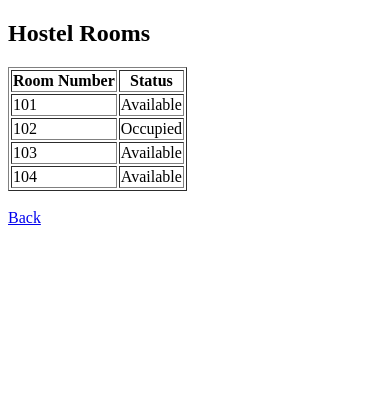
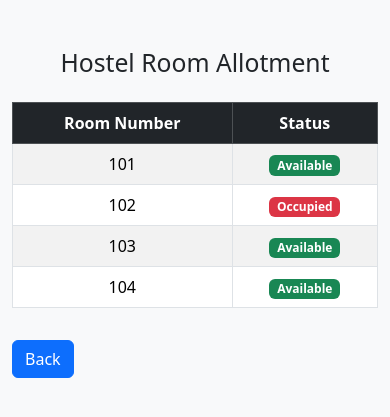
Before and after one commit to Bilal1Ahmad/HOSTEL-ROOM-ALLOTMENT, a Flask app: page /rooms in a window 390 px wide. Shown: the top 417 px of the page. Run offline with Flask 3, Linux system fonts and the light colour scheme; data comes from the database, SQL or seed files in the repository; both versions use the stored data as it was after the commit.

Commit message:
Day 3: Improve frontend with responsive Bootstrap UI

```diff
--- a/app.py
+++ b/app.py
@@ -1,14 +1,7 @@
 from flask import Flask, render_template
+import sqlite3
 
 app = Flask(__name__)
-
-# Sample room data
-rooms = [
-    {"number": 101, "status": "Available"},
-    {"number": 102, "status": "Occupied"},
-    {"number": 103, "status": "Available"},
-    {"number": 104, "status": "Available"}
-]
 
 @app.route("/")
 def home():
@@ -16,6 +9,15 @@ def home():
 
 @app.route("/rooms")
 def show_rooms():
+
+    conn = sqlite3.connect("hostel.db")
+    cursor = conn.cursor()
+
+    cursor.execute("SELECT * FROM rooms")
+    rooms = cursor.fetchall()
+
+    conn.close()
+
     return render_template("rooms.html", rooms=rooms)
 
 if __name__ == "__main__":
--- a/templates/rooms.html
+++ b/templates/rooms.html
@@ -1,34 +1,71 @@
 <!DOCTYPE html>
-<html>
+<html lang="en">
+
 <head>
+<meta charset="UTF-8">
+<meta name="viewport" content="width=device-width, initial-scale=1.0">
+
 <title>Hostel Rooms</title>
+
+<link href="https://cdn.jsdelivr.net/npm/bootstrap@5.3.2/dist/css/bootstrap.min.css" rel="stylesheet">
+
 </head>
 
-<body>
+<body class="bg-light">
 
-<h2>Hostel Rooms</h2>
+<div class="container mt-5">
 
-<table border="1">
+<h2 class="text-center mb-4">Hostel Room Allotment</h2>
+
+<div class="table-responsive">
+
+<table class="table table-bordered table-striped text-center">
+
+<thead class="table-dark">
 
 <tr>
 <th>Room Number</th>
 <th>Status</th>
 </tr>
 
+</thead>
+
+<tbody>
+
 {% for room in rooms %}
 
 <tr>
-<td>{{ room.number }}</td>
-<td>{{ room.status }}</td>
+
+<td>{{ room[1] }}</td>
+
+<td>
+
+{% if room[2] == "Available" %}
+
+<span class="badge bg-success">Available</span>
+
+{% else %}
+
+<span class="badge bg-danger">Occupied</span>
+
+{% endif %}
+
+</td>
+
 </tr>
 
 {% endfor %}
 
+</tbody>
+
 </table>
 
-<br>
+</div>
 
-<a href="/">Back</a>
+<a href="/" class="btn btn-primary mt-3">Back</a>
+
+</div>
 
 </body>
+
 </html>
```
Also changed, not shown: database.py (added, +22 -0 lines), templates/index.html (+18 -5 lines), hostel.db (added).
